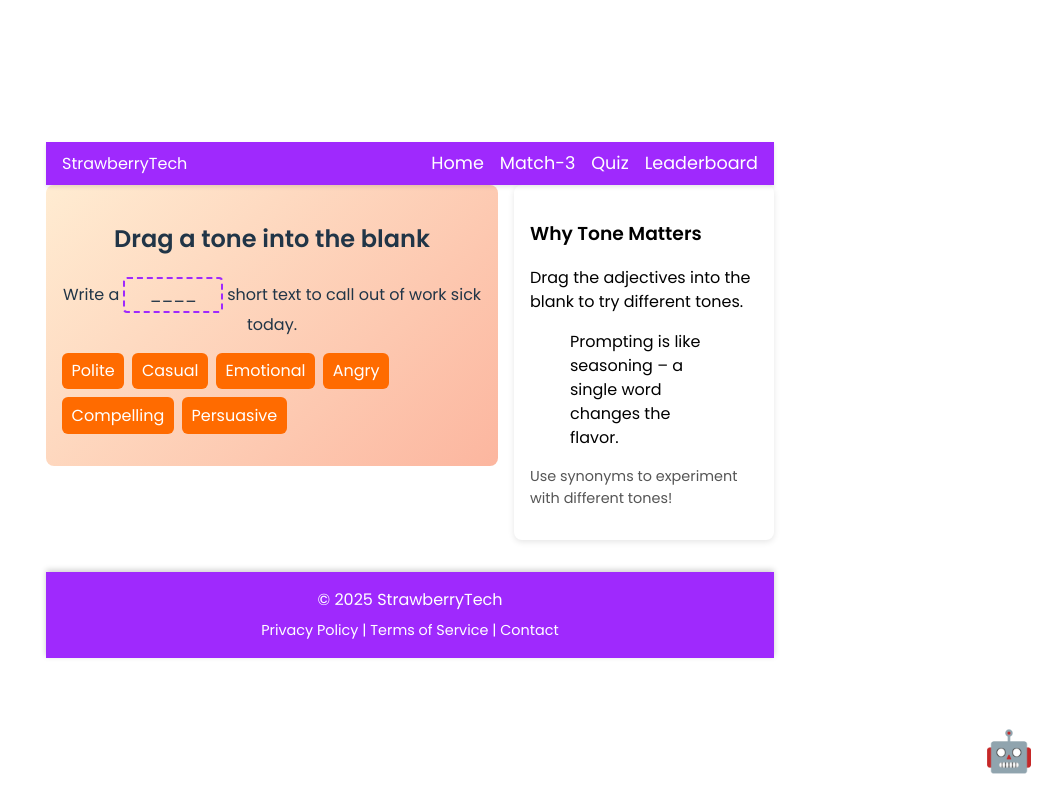
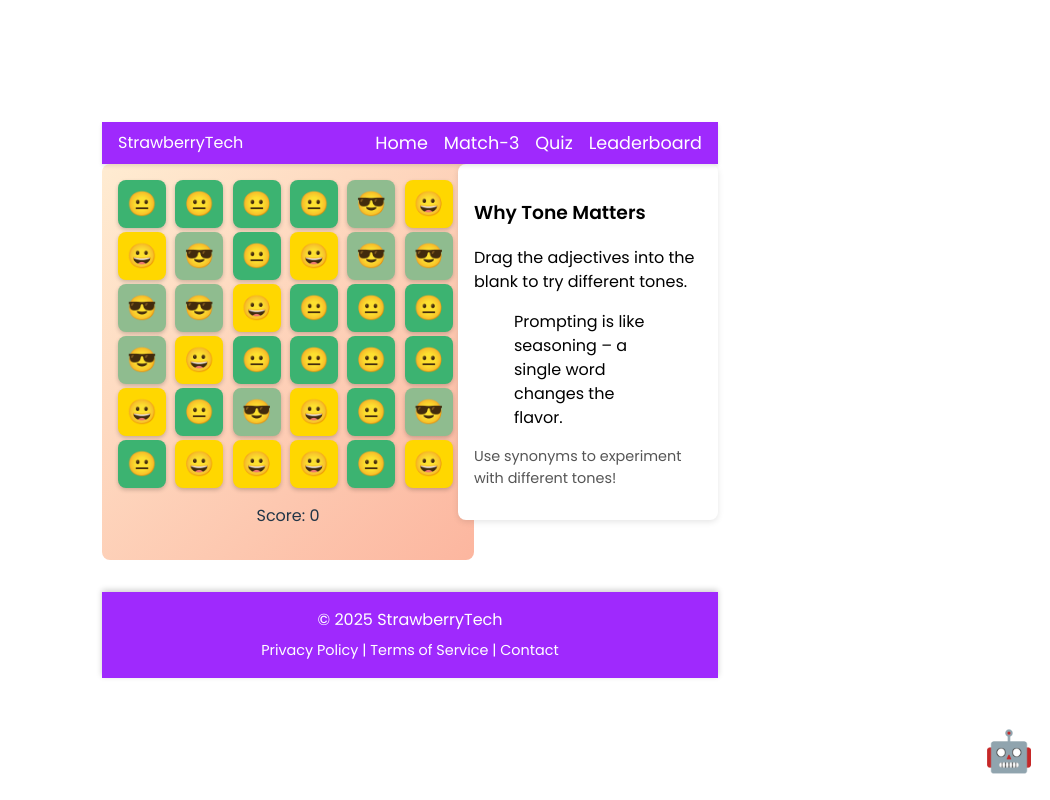
Before and after one commit to unnamedmistress/StrawberryTech, a React (Vite) app in the folder learning-games/: page /games/match3 in a window 1280 px wide. Shown: the whole page, without its empty margins (230-1280 px from the left). Built offline with nearby package versions, Linux system fonts and the light colour scheme.

Commit message:
feat: add score tracking to match3

```diff
--- a/learning-games/src/pages/Match3Game.tsx
+++ b/learning-games/src/pages/Match3Game.tsx
@@ -1,7 +1,5 @@
-import { useContext, useState, useEffect } from "react";
-import { toast } from 'react-hot-toast'
+import { useContext, useState } from "react";
 
-import { useNavigate } from "react-router-dom";
 
 import { UserContext } from "../context/UserContext";
 import RobotChat from "../components/RobotChat";
@@ -161,106 +159,17 @@ export function checkMatches(
   return { grid: working, gained, matchedTypes: Array.from(matchedTypes) };
 }
 
-function ToneMatchGame({ onComplete }: { onComplete: () => void }) {
-  const [selected, setSelected] = useState<Tone | null>(null);
-  const [used, setUsed] = useState<Set<Tone>>(new Set());
-  const [quizAnswer, setQuizAnswer] = useState<Tone | null>(null);
-
-  function handleDragStart(e: React.DragEvent<HTMLDivElement>, tone: Tone) {
-    e.dataTransfer.setData("text/plain", tone);
-  }
-
-  function handleDrop(e: React.DragEvent<HTMLSpanElement>) {
-    e.preventDefault();
-    const tone = e.dataTransfer.getData("text/plain") as Tone;
-    if (tones.includes(tone)) {
-      setSelected(tone);
-      setUsed(new Set(used).add(tone));
-    }
-  }
-
-  function handleDragOver(e: React.DragEvent<HTMLSpanElement>) {
-    e.preventDefault();
-  }
-
-
-  useEffect(() => {
-    if (used.size === tones.length) {
-      onComplete();
-    }
-  }, [used, onComplete]);
-
-  return (
-    <div className="dragdrop-game">
-      <h2>Drag a tone into the blank</h2>
-      <p className="sentence">
-        Write a
-        <span
-          className="drop-area"
-          onDrop={handleDrop}
-          onDragOver={handleDragOver}
-        >
-          {selected ? ` ${selected} ` : " ____ "}
-        </span>
-        short text to call out of work sick today.
-      </p>
-      <div className="word-bank">
-        {tones.map((tone) => (
-          <div
-            key={tone}
-            draggable
-            onDragStart={(e) => handleDragStart(e, tone)}
-            className="word"
-          >
-            {tone}
-          </div>
-        ))}
-      </div>
-      {selected && (
-        <div className="response">
-          <h3>AI Response</h3>
-          <p>{examples[selected]}</p>
-        </div>
-      )}
-      {used.size === tones.length && (
-        <div className="quiz">
-          <h3>Quick test</h3>
-          <p>
-            What tone should you use when writing a message to your boss that you
-            will be out of work sick today?
-          </p>
-          <div className="options">
-            {tones.map((tone) => (
-              <button
-                key={tone}
-                onClick={() => setQuizAnswer(tone)}
-                disabled={!!quizAnswer}
-              >
-                {tone}
-              </button>
-            ))}
-          </div>
-          {quizAnswer && (
-            <p className="feedback">
-              {quizAnswer === "Polite"
-                ? "Correct! A polite tone is best for informing your boss."
-                : "Not quite. A polite tone is usually most appropriate."}
-            </p>
-          )}
-        </div>
-      )}
-    </div>
-  );
-}
-
 /**
  * Simple match-3 puzzle. Players swap adjacent tiles to make rows or columns
  * of three or more of the same color. Matches award points and occasionally
  * show an age-based leadership tip.
  */
 export default function Match3Game() {
-  const { user, addBadge } = useContext(UserContext)
-  const navigate = useNavigate()
+  const { setScore: saveScore } = useContext(UserContext)
+  const [grid, setGrid] = useState<(Tile | null)[]>(createGrid())
+  const [selected, setSelected] = useState<number | null>(null)
+  const [score, setScore] = useState(0)
+
   const [sidebarQuote] = useState(
     () => quotes[Math.floor(Math.random() * quotes.length)],
   )
@@ -268,28 +177,51 @@ export default function Match3Game() {
     () =>
       tips[Math.floor(Math.random() * tips.length)],
   )
+  function handleClick(index: number) {
+    if (selected === null) {
+      setSelected(index)
+      return
+    }
+    const diff = Math.abs(selected - index)
+    const adjacent = [1, 6].includes(diff) && !(selected % 6 === 5 && index % 6 === 0)
+    if (!adjacent) {
+      setSelected(null)
+      return
+    }
+    const newGrid = [...grid]
+    ;[newGrid[selected], newGrid[index]] = [newGrid[index], newGrid[selected]]
+    setGrid(newGrid)
+    setSelected(null)
+    applyMatches(newGrid)
+  }
 
-  function handleComplete() {
-    const earned: string[] = [];
-    if (!user.badges.includes("first-match3")) {
-      addBadge("first-match3");
-      earned.push("first-match3");
-    }
-    if (!user.badges.includes("tone-whiz")) {
-      addBadge("tone-whiz");
-      earned.push("tone-whiz");
-    }
-    const msg = earned.length
-      ? `Great job! Earned ${earned.length} badge${earned.length > 1 ? 's' : ''}.`
-      : 'Great job!';
-    toast.success(`${msg} Moving on to the quiz.`);
-    navigate("/games/quiz");
+  function applyMatches(current: (Tile | null)[]) {
+    const result = checkMatches(current)
+    if (result.gained === 0) return
+    setScore((s) => {
+      const newScore = s + result.gained
+      saveScore('match3', newScore)
+      return newScore
+    })
+    setGrid(result.grid)
   }
 
   return (
     <div className="match3-wrapper">
       <div className="match3-container">
-        <ToneMatchGame onComplete={handleComplete} />
+        <div className="match3-grid">
+          {grid.map((tile, i) => (
+            <div
+              key={tile?.id ?? i}
+              onClick={() => handleClick(i)}
+              className={`match3-tile ${selected === i ? 'selected' : ''}`}
+              style={{ background: tile?.color || 'transparent' }}
+            >
+              {tile?.emoji}
+            </div>
+          ))}
+        </div>
+        <p>Score: {score}</p>
       </div>
       <aside className="match3-sidebar">
         <h3>Why Tone Matters</h3>
```
